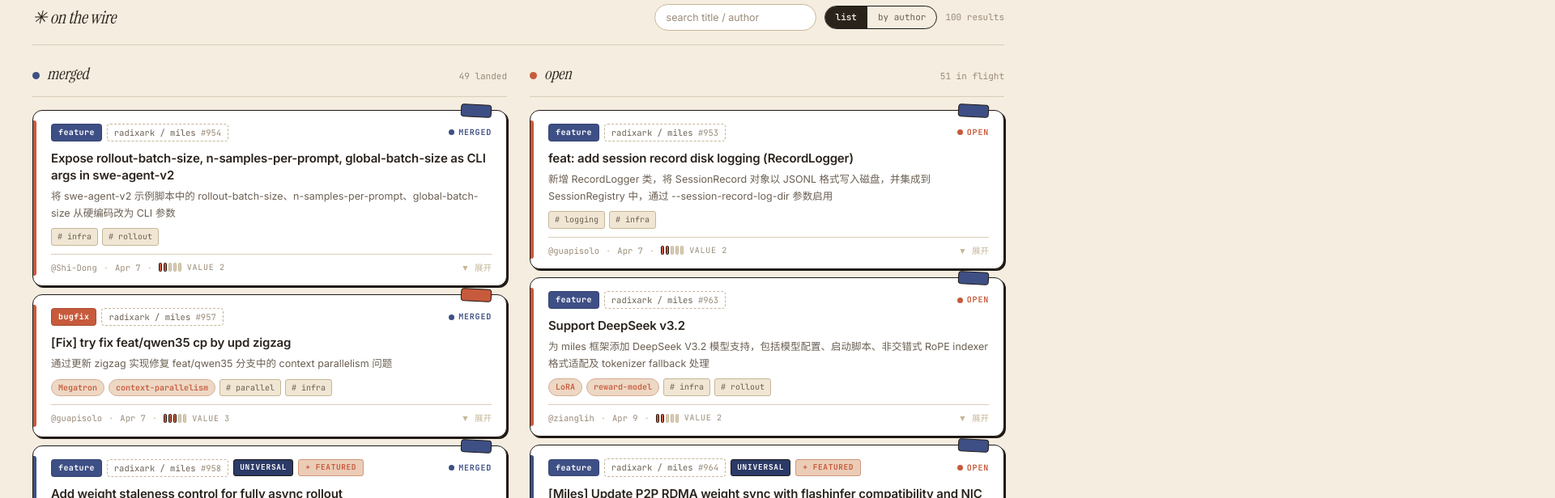
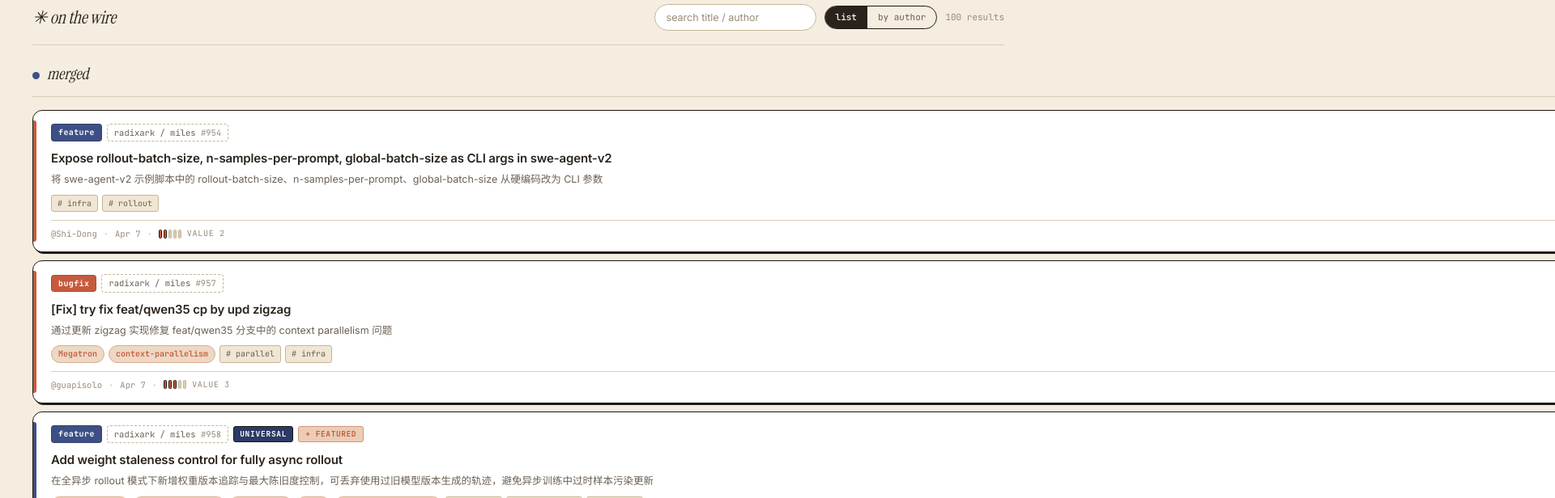
Before and after one commit to GeLee-Q/pr-tracker-web, a Next.js app: page / in a window 1280 px wide. Shown: the part 980-1596 px from the top of the page at 81% size, 1920 px wide, since content can reach past the window. Built offline with nearby package versions, Linux system fonts and the light colour scheme.

Commit message:
fix: hover to auto-expand reason+diff; closed PRs in merged col

```diff
--- a/app/globals.css
+++ b/app/globals.css
@@ -505,18 +505,11 @@
   overflow: visible;
   color: inherit;
   margin-bottom: 10px;
-  cursor: pointer;
-  user-select: none;
 }
 .card:hover {
   transform: translate(-1px, -2px);
   box-shadow: 4px 5px 0 var(--rule);
   background: color-mix(in oklab, var(--paper-1) 96%, var(--ink));
-}
-.card.expanded {
-  transform: translate(-2px, -3px);
-  box-shadow: 6px 7px 0 var(--rule);
-  border-color: var(--ink);
 }
 /* left scope strip */
 .card::before {
@@ -598,22 +591,25 @@
   transition: color .15s;
   text-decoration: none;
 }
-.card-title:hover { color: var(--indigo); }
-.card-title:hover::after { content: " →"; color: var(--indigo); }
-.card.expanded .card-title { color: var(--indigo); }
+.card:hover .card-title { color: var(--indigo); }
+.card:hover .card-title::after { content: " →"; color: var(--indigo); }
 
 .card-summary {
   font-size: 12.5px; color: var(--ink-dim); line-height: 1.65; margin: 0 0 8px;
 }
 
-/* scope reason — shown when expanded (controlled by React state) */
+/* scope reason — revealed on hover */
 .scope-reason {
   font-family: var(--mono); font-size: 10.5px;
-  color: #c8c0b4;
-  padding: 7px 12px;
+  color: #c8c0b4; line-height: 1.5;
   background: #2a231c; border-radius: 4px;
-  margin-bottom: 8px;
-  line-height: 1.5;
+  max-height: 0; overflow: hidden; opacity: 0;
+  padding: 0 12px;
+  transition: max-height .28s ease, opacity .2s, padding .22s, margin .22s;
+}
+.card:hover .scope-reason {
+  max-height: 120px; opacity: 1;
+  padding: 7px 12px; margin-bottom: 8px;
 }
 .scope-reason::before { content: "reason: "; color: #e8dbc5; font-weight: 700; }
 
@@ -637,12 +633,15 @@
   background: var(--paper-2); border: 1px solid var(--rule-soft); color: var(--ink-mute);
 }
 
-/* diff peek — shown when expanded (controlled by React state) */
+/* diff peek — revealed on hover */
 .diff-peek {
   margin-top: 8px;
   border: 1px solid var(--rule-mid); border-radius: 6px;
   background: var(--paper-2); overflow: hidden;
+  max-height: 0; opacity: 0;
+  transition: max-height .32s ease, opacity .22s;
 }
+.card:hover .diff-peek { max-height: 360px; opacity: 1; }
 .diff-peek .dh {
   display: flex; justify-content: space-between;
   padding: 4px 10px; background: var(--paper-3);
--- a/app/pr-tracker/PRTrackerClient.tsx
+++ b/app/pr-tracker/PRTrackerClient.tsx
@@ -109,19 +109,20 @@
 // ── PR card ───────────────────────────────────────────────────────────────────
 
 function PRCard({ pr }: { pr: PR }) {
-  const [expanded, setExpanded] = useState(false);
   const catColor = CAT_COLORS[pr.category] ?? "#998a78";
   const stateStr = pr.merged_at ? "merged" : pr.state;
   const hasDiff = (pr.diff_preview?.hunks?.length ?? 0) > 0 ||
     (pr.diff_preview?.additions ?? 0) + (pr.diff_preview?.deletions ?? 0) > 0;
 
   return (
-    <div
-      className={`card${expanded ? " expanded" : ""}`}
+    <a
+      href={pr.url}
+      target="_blank"
+      rel="noopener noreferrer"
+      className="card"
       data-scope={pr.scope}
       data-featured={pr.value >= 4 ? "true" : "false"}
       style={{ "--col-color": catColor } as React.CSSProperties}
-      onClick={() => setExpanded(e => !e)}
     >
       {/* top row */}
       <div className="card-top">
@@ -134,21 +135,11 @@
         <span className="state" data-s={stateStr}>{stateStr.toUpperCase()}</span>
       </div>
 
-      {/* title — clicking opens GitHub, stops card toggle */}
-      <a
-        href={pr.url}
-        target="_blank"
-        rel="noopener noreferrer"
-        className="card-title"
-        onClick={e => e.stopPropagation()}
-      >
-        {pr.title}
-      </a>
+      {/* title */}
+      <span className="card-title">{pr.title}</span>
 
-      {/* scope reason — shown when expanded */}
-      {pr.reason && expanded && (
-        <div className="scope-reason">{pr.reason}</div>
-      )}
+      {/* scope reason — revealed on hover via CSS */}
+      {pr.reason && <div className="scope-reason">{pr.reason}</div>}
 
       {/* summary */}
       {pr.summary && pr.summary !== pr.title && (
@@ -166,8 +157,8 @@
         </div>
       )}
 
-      {/* diff — shown when expanded */}
-      {hasDiff && expanded && (
+      {/* diff — revealed on hover via CSS */}
+      {hasDiff && (
         <div className="diff-peek">
           <div className="dh">
             <span>{pr.diff_preview.hunks[0]?.file ?? ""}</span>
@@ -198,11 +189,8 @@
         <span>{fmtDate(pr.created_at)}</span>
         <span className="sep">·</span>
         <ValueBar value={pr.value ?? 3} />
-        <span className="sep" style={{ marginLeft: "auto" }}>
-          {expanded ? "▲ 收起" : "▼ 展开"}
-        </span>
       </div>
-    </div>
+    </a>
   );
 }
 
```
